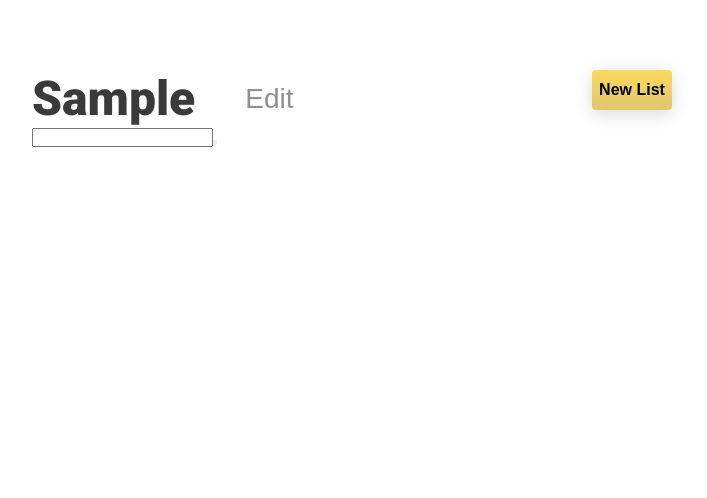
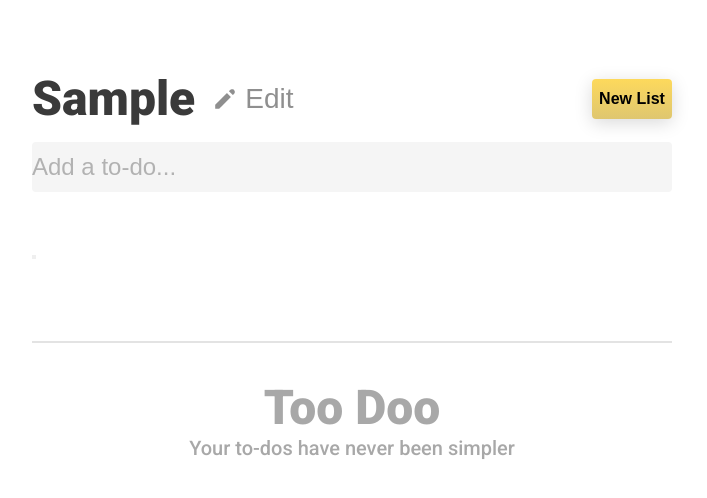
Before and after one commit to aelt95/todo-app, a React (Create React App) app in the folder todo-app/: page / in a window 1280 px wide. Both pictures are taken after typing "Sample" into the empty fields and a click on the button "Create". Shown: the top 498 px of the page, without its empty margins (288-995 px from the left). Built offline with nearby package versions, Linux system fonts and the light colour scheme.

Commit message:
css styles for todo-list

```diff
--- a/todo-app/src/Styles/TodoList/TodoList.css
+++ b/todo-app/src/Styles/TodoList/TodoList.css
@@ -6,14 +6,41 @@
 
 /* TODO LIST (Name) */
 
+.form input {
+  height: 50px;
+  border-radius: 4px;
+  margin-right: 20px;
+  border: solid 2px #8f8f8f;
+  font-size: 28px;
+}
+
+.form_todo-list input {
+  width: 85%;
+}
+
+.form_todo-list input:focus {
+  outline: none;
+}
+
+.form_todo-list button {
+  font-size: 16px;
+  width: 80px;
+  height: 40px;
+  border-radius: 4px;
+  border: 2px;
+  font-weight: bold;
+}
+
 .main_header {
   display: flex;
   justify-content: space-between;
+  align-items: center;
+  margin-bottom: 15px;
 }
 
 .main_header div {
   display: flex;
-  gap: 50px;
+  align-items: center;
 }
 
 .main_header h1 {
@@ -21,6 +48,10 @@
   font-family: "Roboto";
   color: #3a3a3a;
   font-weight: 900;
+}
+
+.main_header svg {
+  margin-left: 20px;
 }
 
 .btn {
@@ -33,6 +64,7 @@
   color: #8f8f8f;
   background-color: #fff;
   border-style: none;
+  margin-left: 10px;
 }
 
 .btn_new-list {
@@ -50,3 +82,53 @@
   height: 40px;
 }
 /* TODO ITEMS */
+
+.form_todo-item input {
+  width: 100%;
+  font-size: 24px;
+  margin-bottom: 50px;
+  border: 0;
+  background-color: #f5f5f5;
+}
+.form_todo-item input:focus {
+  outline: none;
+}
+
+.form_todo-item input::placeholder {
+  color: #b2b2b2;
+  margin-left: 70px;
+}
+
+.list-item {
+  display: flex;
+  color: #3a3a3a;
+  gap: 24px;
+  align-items: center;
+  margin-bottom: 20px;
+  font-size: 24px;
+}
+
+.list-item input {
+  height: 20px;
+  width: 20px;
+}
+
+.footer {
+  color: #a8a8a8;
+  display: flex;
+  flex-direction: column;
+  align-items: center;
+  border-top: 2px solid #e3e3e3;
+  margin-top: 80px;
+  margin-bottom: 80px;
+}
+
+.footer h2 {
+  margin-top: 36px;
+  font-size: 48px;
+  font-weight: 900;
+}
+
+.footer p {
+  font-size: 20px;
+}
--- a/todo-app/src/components/ListItem/ListItem.js
+++ b/todo-app/src/components/ListItem/ListItem.js
@@ -2,10 +2,10 @@ import Input from "../Shared/Input";
 
 const ListItem = ({ name }) => {
   return (
-    <div style={{ display: "flex" }}>
+    <>
       <Input type="checkbox" />
       <h3>{name}</h3>
-    </div>
+    </>
   );
 };
 
--- /dev/null
+++ b/todo-app/src/components/Shared/Footer.js
@@ -0,0 +1,10 @@
+const Footer = () => {
+  return (
+    <div className="footer">
+      <h2>Too Doo</h2>
+      <p>Your to-dos have never been simpler</p>
+    </div>
+  );
+};
+
+export default Footer;
--- a/todo-app/src/components/Shared/Form.js
+++ b/todo-app/src/components/Shared/Form.js
@@ -1,9 +1,16 @@
 import Input from "./Input";
 
-const Form = ({ className, handler, value, onChange, text = "Create" }) => {
+const Form = ({
+  className,
+  handler,
+  value,
+  onChange,
+  text = "Create",
+  placeholder,
+}) => {
   return (
     <form onSubmit={handler} className={className}>
-      <Input value={value} onChange={onChange} />
+      <Input value={value} onChange={onChange} placeholder={placeholder} />
       <button type="submit">{text}</button>
     </form>
   );
--- a/todo-app/src/components/Shared/Input.js
+++ b/todo-app/src/components/Shared/Input.js
@@ -1,5 +1,12 @@
-const Input = ({ type = "text", value, onChange }) => {
-  return <input type={type} value={value} onChange={onChange} />;
+const Input = ({ type = "text", value, onChange, placeholder = "" }) => {
+  return (
+    <input
+      type={type}
+      value={value}
+      onChange={onChange}
+      placeholder={placeholder}
+    />
+  );
 };
 
 export default Input;
--- a/todo-app/src/components/TodoList/TodoList.js
+++ b/todo-app/src/components/TodoList/TodoList.js
@@ -2,6 +2,7 @@ import { useState } from "react";
 import ListItem from "../ListItem/ListItem";
 import Form from "../Shared/Form";
 import "../../Styles/TodoList/TodoList.css";
+import Footer from "../Shared/Footer";
 
 const TodoList = ({ getNewList }) => {
   const [hasListName, setHasListName] = useState(false);
@@ -28,16 +29,28 @@ const TodoList = ({ getNewList }) => {
     <>
       {!hasListName ? (
         <Form
-          className="form"
+          className="form form_todo-list"
           handler={listNameHandler}
           value={listName}
           onChange={(e) => setListName(e.target.value)}
         />
       ) : (
-        <div>
+        <>
           <div className="main_header">
             <div>
               <h1>{listName}</h1>
+              <svg
+                width="20"
+                height="20"
+                viewBox="0 0 20 20"
+                fill="none"
+                xmlns="http://www.w3.org/2000/svg"
+              >
+                <path
+                  d="M15.0204 1.0204C15.2787 0.752967 15.5877 0.539656 15.9293 0.392911C16.2709 0.246166 16.6383 0.168925 17.0101 0.165694C17.3819 0.162463 17.7506 0.233308 18.0947 0.374095C18.4388 0.514881 18.7514 0.72279 19.0143 0.985689C19.2772 1.24859 19.4851 1.56121 19.6259 1.90532C19.7667 2.24943 19.8375 2.61814 19.8343 2.98992C19.8311 3.3617 19.7538 3.72912 19.6071 4.07073C19.4603 4.41234 19.247 4.7213 18.9796 4.9796L17.8694 6.08979L13.9102 2.1306L15.0204 1.0204ZM11.9306 4.1102L0.200001 15.8408V19.8H4.1592L15.8912 8.0694L11.9292 4.1102H11.9306Z"
+                  fill="#8F8F8F"
+                />
+              </svg>
               <button className="btn btn_edit" onClick={editListNameHandler}>
                 Edit
               </button>
@@ -47,20 +60,22 @@ const TodoList = ({ getNewList }) => {
             </button>
           </div>
           <Form
-            className="form"
+            className="form form_todo-item"
             handler={addTodoHandler}
             value={todoItem}
             onChange={(e) => setTodoItem(e.target.value)}
             text=""
+            placeholder="Add a to-do..."
           />
           {todoItems.map((item, index) => {
             return (
-              <div key={index}>
+              <div className="list-item" key={index}>
                 <ListItem name={item} />
               </div>
             );
           })}
-        </div>
+          <Footer />
+        </>
       )}
     </>
   );
```
